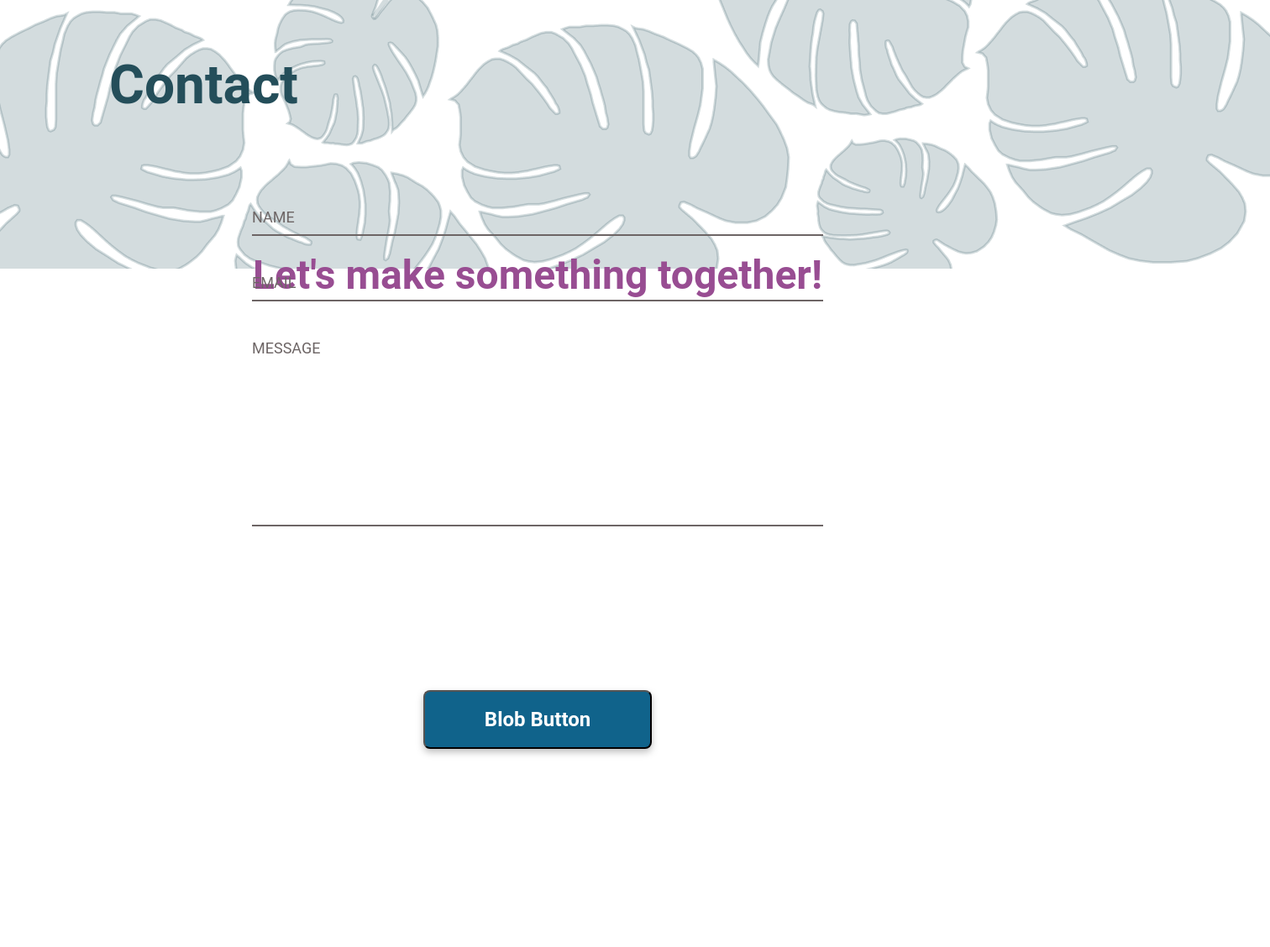
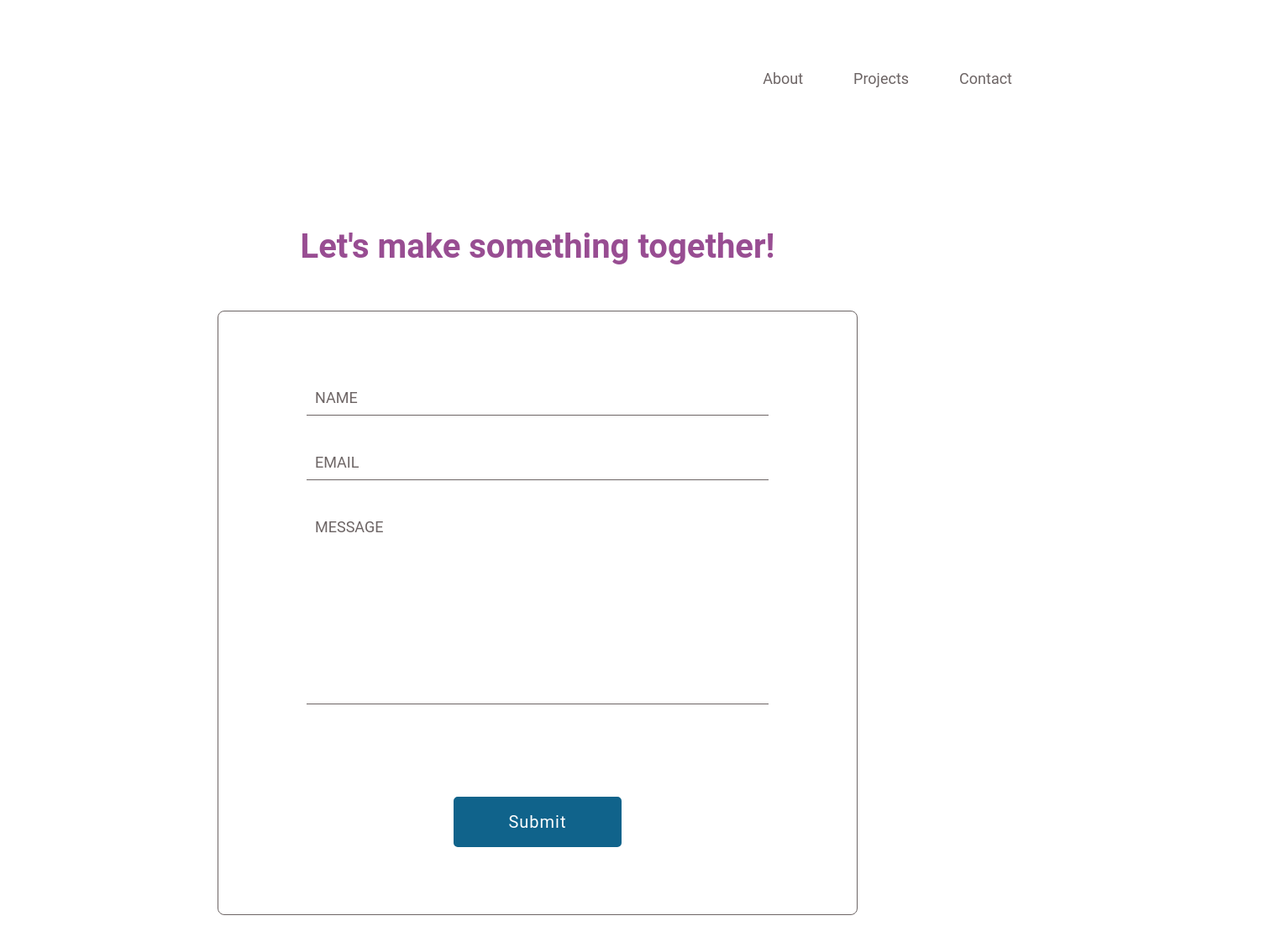
Before and after one commit to NCastillo4/Natalie-Castillo-Portfolio, a plain HTML site: page Natalie-Castillo-Portfolio/Contact.html in a window 1280 px wide. Shown: the whole page at 84% size, 1512 px wide, since content can reach past the window. Drawn offline with Linux system fonts and the light colour scheme.

Commit message:
revisions 5.2.22
revisions on 5.2.22

```diff
--- a/Natalie-Castillo-Portfolio/Contact.html
+++ b/Natalie-Castillo-Portfolio/Contact.html
@@ -10,16 +10,31 @@
     <link rel= "https://meyerweb.com/eric/tools/css/reset/">
 </head>
 <body>
-    <section id="hero_background">
-        <div id="hero_image" class="hero_background"><img src=Images/LeavesHero.png>
-        <h3>Contact</h3>
-    </div>
-    </section>
-<header>
-    <h4> Let's make something together!</h4>
-</header>
+    <header>
+        <section id="contact_nav">
+            <div class="contact_header">
+                <h3>Contact</h3>
+            </div>
+            <div class="nav_categories">
+                <ul>
+                    <li>
+                        <a href="index.html">About</a>
+                    </li>
+                    <li>
+                        <a href="Projects.html">Projects</a>
+                    </li>
+                    <li>
+                <a href="Contact.html">Contact</a>
+                </li>
+                </ul>
+            </div>
+        </section>
+    </header>
+        <!--<div id="hero_image" class="hero_background"><img src=Images/LeavesHero.png>-->
+
 
 <section id="contact_container">
+     <h4> Let's make something together!</h4>
     <div class="contactform">
         <form class="formbody">
             <div class="fname">
@@ -31,30 +46,7 @@
             <div class="fmessage">
             <label>MESSAGE</label>
             </div>
-
-            <div class="buttons">
-                <button class="blob-btn">
-                  Blob Button
-                  <span class="blob-btn__inner">
-                    <span class="blob-btn__blobs">
-                      <span class="blob-btn__blob"></span>
-                      <span class="blob-btn__blob"></span>
-                      <span class="blob-btn__blob"></span>
-                      <span class="blob-btn__blob"></span>
-                    </span>
-                  </span>
-                </button>
-                <br/>
-
-              <svg xmlns="http://www.w3.org/2000/svg" version="1.1">
-                <defs>
-                  <filter id="goo">
-                    <feGaussianBlur in="SourceGraphic" result="blur" stdDeviation="10"></feGaussianBlur>
-                    <feColorMatrix in="blur" mode="matrix" values="1 0 0 0 0 0 1 0 0 0 0 0 1 0 0 0 0 0 21 -7" result="goo"></feColorMatrix>
-                    <feBlend in2="goo" in="SourceGraphic" result="mix"></feBlend>
-                  </filter>
-                </defs>
-              </svg>
+           <span class="submit"><a href=""></a></span>
         </form>
     </div>
 
--- a/Natalie-Castillo-Portfolio/style.css
+++ b/Natalie-Castillo-Portfolio/style.css
@@ -109,25 +109,72 @@ p{
     margin-bottom: 35px;
 }
 
-button{
+/*.button{
     width:272px;
     height:70px;
-    border-radius:8px;
-    background:#10638B;
-    color:white;
-    filter: drop-shadow(0px 4px 4px rgba(0, 0, 0, 0.25));
+    outline: #10638B solid 3px;
+    outline-offset: 16px;
+    background:#ffffff;
+    color:#10638B;
     font-family:'Roboto', sans-serif;
     font-style:normal;
     font-weight:700;
     font-size:24px;
-    margin-top:45px;
-    margin-bottom: 65px;
+    margin-left:22px;
+    position:relative; top:50px;
+}*/
+
+@import url('https://fonts.googleapis.com/css?family=Montserrat:600&display=swap');
+
+span{
+  position: relative;top:50px;
+  display: inline-flex;
+}
+
+span a{
+  font-size: 19px;
+  letter-spacing: 1px;
+  transform-style: preserve-3d;
+  transform: translateZ(-25px);
+  transition: transform .15s;
+  font-family:'Roboto', sans-serif;
+  font-style:normal;
+  font-weight:400;
+  font-size:24px;
+}
+
+span a:before,
+span a:after{
+  position: absolute;
+  content: "Download Resume";
+  width:272px;
+  height:70px;
+  display: flex;
+  align-items: center;
+  justify-content: center;
+  border: 5px solid #10638B;
+  box-sizing: border-box;
+  border-radius: 5px;
+}
+
+span a:before{
+  color: #fff;
+  background: #10638B;
+  transform: rotateY(0deg) translateZ(25px);
+}
+span a:after{
+  color: #10638B;
+  transform: rotateX(90deg) translateZ(25px);
+}
+span a:hover{
+  transform: translateZ(-25px) rotateX(-90deg);
 }
 
 #skillsetGrid{
     display:grid;
     grid-template-columns:1fr 1fr;
     grid-template-areas: "category" "description";
+    margin-top:180px;
 }
 
 .category{
@@ -189,13 +236,28 @@ body{
     font-family:  'Roboto', sans-serif;
 }
 
-#hero_image{
-    z-index: -1;
-}
+#projects_nav{
+    width:100%;
+
+   }
+
+   .nav_categories ul{
+       display:flex;
+       flex-direction:row;
+       justify-content: flex-end;
+       list-style: none;
+       margin-top: -120px;
+       margin-right: 45px;
+   }
+
+   .nav_categories a{
+       padding-left:30px;
+       padding-right: 30px;
+   }
 
 h3{
     z-index:1;
-    position:relative; top: -260px;
+    position:relative; top: -80px;
     margin-left: 130px;
     font-family: 'Roboto', sans-serif;
     font-size:64px;
@@ -209,7 +271,7 @@ h3{
     grid-template-areas: "habitatforhumanity" "pawmatch" "travelapp";
     margin-left: 130px;
     margin-right:130px;
-    margin-top:-84px;
+    margin-top:60px;
     gap:60px;
 }
 
@@ -220,8 +282,22 @@ body{
     font-family:  'Roboto', sans-serif;
 }
 
-#hero_image{
-    z-index: -1;
+#contact_nav{
+ width:100%;
+}
+
+.nav_categories ul{
+    display:flex;
+    flex-direction:row;
+    justify-content: flex-end;
+    list-style: none;
+    margin-top: -120px;
+    margin-right: 45px;
+}
+
+.nav_categories a{
+    padding-left:30px;
+    padding-right: 30px;
 }
 
 h3{
@@ -238,9 +314,9 @@ h4{
     font-family: 'Roboto', sans-serif;
     font-style:normal;
     font-weight:600;
-    font-size:48px;
+    font-size:40px;
     color:#984D92;
-    margin-top: -100px;
+    margin-top: 300px;
     text-align:center;
 }
 
@@ -251,12 +327,12 @@ h4{
     flex-wrap: wrap;
     justify-content: center;
     align-items: center;
-    position:relative; top:-180px;
+    position:relative; top:-150px;
 }
 .contactform{
-    width:790px;
+    width:650px;
     border-radius:8px;
-    border-color: #6D6565;
+    border: 1px solid #6D6565;
     padding:72px 55px 90px 55px;
     font-size:18px;
     font-weight:400;
@@ -264,165 +340,89 @@ h4{
 }
 
 .formbody{
-    width:100%;
+    width:550px;
     display:flex;
     flex-wrap: wrap;
     justify-content: center;
     align-items: center;
+    position:relative; top:20px; left:50px;right:50px;
 }
 
-input{
-  border-style: none;
-}
+
 .fname{
     width: 100%;
     position: relative;
-    border-bottom: 2px solid #6D6565;
+    border-bottom: 1px solid #6D6565;
     margin-bottom: 45px;
     padding-bottom: 10px;
+    padding-left: 10px;
 }
 
 .femail{
     width: 100%;
     position: relative;
-    border-bottom: 2px solid #6D6565;
+    border-bottom: 1px solid #6D6565;
     margin-bottom: 45px;
     padding-bottom: 10px;
+    padding-left: 10px;
 }
 
 .fmessage{
     width: 100%;
     position: relative;
-    border-bottom: 2px solid #6D6565;
+    border-bottom: 1px solid #6D6565;
     margin-bottom: 100px;
     padding-bottom: 200px;
+     padding-left: 10px;
+}
+
+@import url('https://fonts.googleapis.com/css?family=Montserrat:600&display=swap');
+
+
+
+.submit a{
+  font-size: 19px;
+  letter-spacing: 1px;
+  transform-style: preserve-3d;
+  transform: translateZ(-25px);
+  transition: transform .15s;
+  font-family:'Roboto', sans-serif;
+  font-style:normal;
+  font-weight:400;
+  font-size:20px;
+  margin-top: -40px;
+}
+
+.submit a:before,
+.submit a:after{
+  position: absolute;
+  content: "Submit";
+  width:200px;
+  height:60px;
+  position:relative;
+  display:flex;
+  justify-content: center;
+  align-items: center;
+  border: 5px solid #10638B;
+  box-sizing: border-box;
+  border-radius: 5px;
+}
+
+.submit a:before{
+  color: #fff;
+  background: #10638B;
+  transform: rotateY(0deg) translateZ(25px);
+}
+.submit a :after{
+  color: #10638B;
+  transform: rotateX(90deg) translateZ(25px);
+}
+.submit a:hover{
+  transform: translateZ(-25px) rotateX(-90deg);
 }
 
 
-*, *:before, *:after {
-    box-sizing: border-box;
-    margin: 0;
-    padding: 0;
-  }
-  $openSans: 'Open Sans', Helvetica, Arial, sans-serif;
-  body {
-    background: #333;
-    font-family: $openSans;
-  }
 
-  .buttons {
-    margin-top: 50px;
-    text-align: center;
-    border-radius:30px;
-  }
+@media only screen and (max-width: 600px) {
 
-  $cyan: #0505A9;
-  $dark: #FFFFFF;
-  $borderW: 2px;
-
-  .blob-btn {
-    $numOfBlobs: 4;
-    z-index: 1;
-    position: relative;
-    padding: 20px 46px;
-    margin-bottom: 30px;
-    text-align: center;
-    text-transform: uppercase;
-    color: $cyan;
-    font-size: 16px;
-    font-weight: bold;
-    background-color: transparent;
-    outline: none;
-    border: none;
-    transition: color 0.5s;
-    cursor: pointer;
-    border-radius:30px;
-
-    &:before {
-      content: "";
-      z-index: 1;
-      position: absolute;
-      left: 0;
-      top: 0;
-      width: 100%;
-      height: 100%;
-      border: $borderW solid $cyan;
-      border-radius:30px;
-    }
-
-    &:after {
-      content: "";
-      z-index: -2;
-      position: absolute;
-      left: $borderW*1.5;
-      top: $borderW*1.5;
-      width: 100%;
-      height: 100%;
-
-      transition: all 0.3s 0.2s;
-      border-radius:30px;
-    }
-
-    &:hover {
-      color: $dark;
-      border-radius:30px;
-
-      &:after {
-        transition: all 0.3s;
-        left: 0;
-        top: 0;
-        border-radius:30px;
-      }
-    }
-
-    &__inner {
-      z-index: -1;
-      overflow: hidden;
-      position: absolute;
-      left: 0;
-      top: 0;
-      width: 100%;
-      height: 100%;
-      border-radius:30px;
-      background:#ffffff;
-    }
-
-    // additional container created, because in FF blobs are breaking overflow:hidden of element with svg gooey filter
-    &__blobs {
-      position: relative;
-      display: block;
-      height: 100%;
-      filter: url('#goo');
-    }
-
-    &__blob {
-      position: absolute;
-      top: $borderW;
-      width: 100% / $numOfBlobs;
-      height: 100%;
-      background: $cyan;
-      border-radius: 100%;
-      transform: translate3d(0,150%,0) scale(1.7);
-      transition: transform 0.45s;
-
-      @supports(filter: url('#goo')) {
-        transform: translate3d(0,150%,0) scale(1.4);
-      }
-
-      @for $i from 1 through $numOfBlobs {
-        &:nth-child(#{$i}) {
-          left: ($i - 1) * (120% / $numOfBlobs);
-          transition-delay: ($i - 1) * 0.08s;
-        }
-      }
-
-      .blob-btn:hover & {
-        transform: translateZ(0) scale(1.7);
-
-        @supports(filter: url('#goo')) {
-          transform: translateZ(0) scale(1.4);
-        }
-      }
-    }
-
-  }
+}
```
Also changed, not shown: Natalie-Castillo-Portfolio/Projects.html (+22 -8 lines), Natalie-Castillo-Portfolio/index.html (+3 -2 lines).
